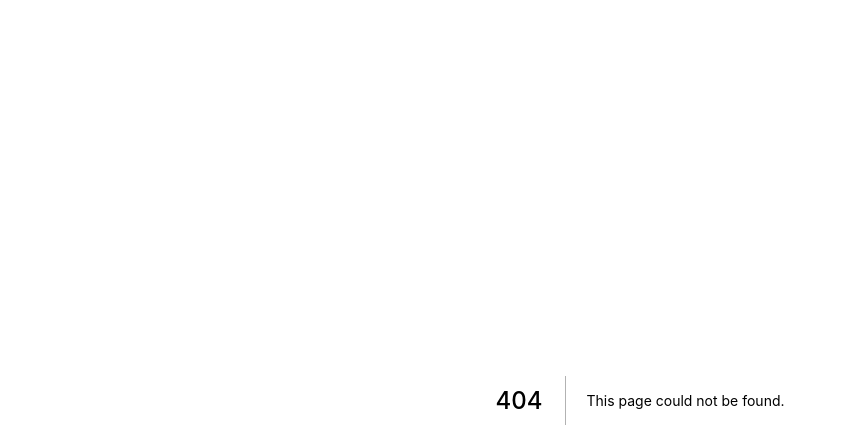
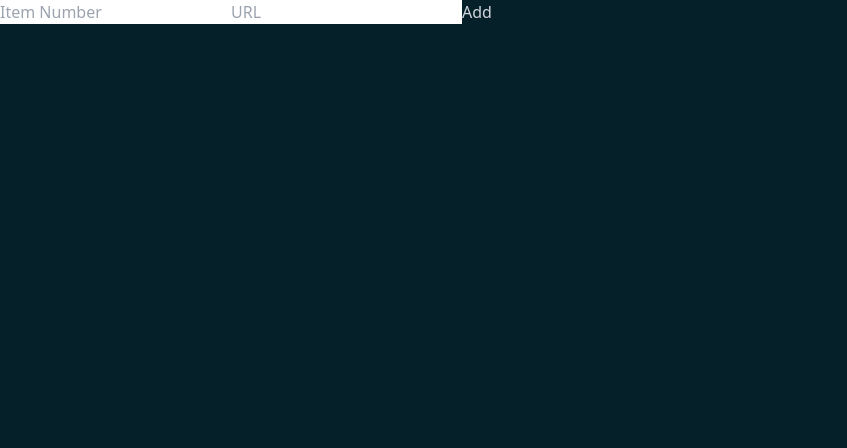
Before and after one commit to ksgr5566/Warranty-NFT, a Next.js app in the folder client/: page /mint in a window 1280 px wide. Before the commit this address had no page. Shown: the top 448 px of the page, without its empty margins (0-847 px from the left). Built offline with nearby package versions, Linux system fonts and the light colour scheme.

Commit message:
Added CreateMintForm component and mint page

```diff
--- /dev/null
+++ b/client/components/CreateMintForm.jsx
@@ -0,0 +1,54 @@
+import { useState } from "react"
+
+function CreateMintForm ({onAdd}) {
+
+    const [form, setForm] = useState({
+        itemNumber: "",
+        url: ""
+    })
+
+    function handleChange(event) {
+        const { name, value } = event.target
+        setForm(prevState => {
+            return {
+                ...prevState,
+                [name]: value
+            }
+        })
+    }
+
+    function addForm(event) {
+        onAdd(form)
+        setForm({
+            itemNumber: "",
+            url: ""
+        })
+        event.preventDefault()
+    }
+
+    return (
+      <>
+      <div>
+        <form>
+            <input
+                type="text"
+                name="itemNumber"
+                value={form.itemNumber}
+                placeholder="Item Number"
+                onChange={handleChange}
+            />
+            <input
+                type="url"
+                name="url"
+                value={form.url}
+                placeholder="URL"
+                onChange={handleChange}
+            />
+            <button onClick={addForm}>Add</button>
+        </form>
+      </div>
+      </>
+    )
+  }
+
+  export default CreateMintForm
--- /dev/null
+++ b/client/components/Navbar.jsx
@@ -0,0 +1,17 @@
+import Link from "next/link"
+
+function Navbar() {
+    return (
+        <nav className="bg-white border-gray-200 px-2 sm:px-4 py-2.5 rounded">
+
+        </nav>
+    )
+
+
+}
+
+export default Navbar
+
+//        <svg xmlns="http://www.w3.org/2000/svg" classNameName="h-10 w-10" viewBox="0 0 20 20" fill="currentColor">
+//                 <path fillRule="evenodd" d="M6.267 3.455a3.066 3.066 0 001.745-.723 3.066 3.066 0 013.976 0 3.066 3.066 0 001.745.723 3.066 3.066 0 012.812 2.812c.051.643.304 1.254.723 1.745a3.066 3.066 0 010 3.976 3.066 3.066 0 00-.723 1.745 3.066 3.066 0 01-2.812 2.812 3.066 3.066 0 00-1.745.723 3.066 3.066 0 01-3.976 0 3.066 3.066 0 00-1.745-.723 3.066 3.066 0 01-2.812-2.812 3.066 3.066 0 00-.723-1.745 3.066 3.066 0 010-3.976 3.066 3.066 0 00.723-1.745 3.066 3.066 0 012.812-2.812zm7.44 5.252a1 1 0 00-1.414-1.414L9 10.586 7.707 9.293a1 1 0 00-1.414 1.414l2 2a1 1 0 001.414 0l4-4z" clipRule="evenodd" />
+//             </svg>
--- a/client/pages/index.js
+++ b/client/pages/index.jsx
@@ -1,6 +1,7 @@
 import Head from 'next/head'
 import Image from 'next/image'
 import Header from '../components/Header'
+import Navbar from '../components/Navbar'
 
 export default function Home() {
   return (
@@ -10,8 +11,8 @@ export default function Home() {
         <meta name="description" content="Generated by create next app" />
         <link rel="icon" href="/warranty.ico" />
       </Head>
-      <h1>Lets build Warranty-NFT!</h1>
-      <Header />
+
+      <Navbar />
     </div>
   )
 }
--- /dev/null
+++ b/client/pages/mint.jsx
@@ -0,0 +1,37 @@
+import CreateMintForm from '../components/CreateMintForm'
+import { useState } from "react"
+
+function mint() {
+    const [forms, setForms] = useState([])
+
+    function addForm(newForm) {
+        setForms(prevForms => {
+            return [...prevForms, newForm]
+        })
+    }
+
+    function deleteForm(id) {
+        setForms(prevForms => {
+            return prevForms.filter(form => form.id !== id)
+        })
+    }
+
+    return (
+        <>
+        <CreateMintForm onAdd={addForm} />
+        {
+            forms.map((form, index) => {
+                return (
+                    <div key={index}>
+                        <p>{form.itemNumber}</p>
+                        <p>{form.url}</p>
+                        <button onClick={() => deleteForm(form.id)}>Delete</button>
+                    </div>
+                )
+            })
+        }
+        </>
+    )
+}
+
+export default mint
```
